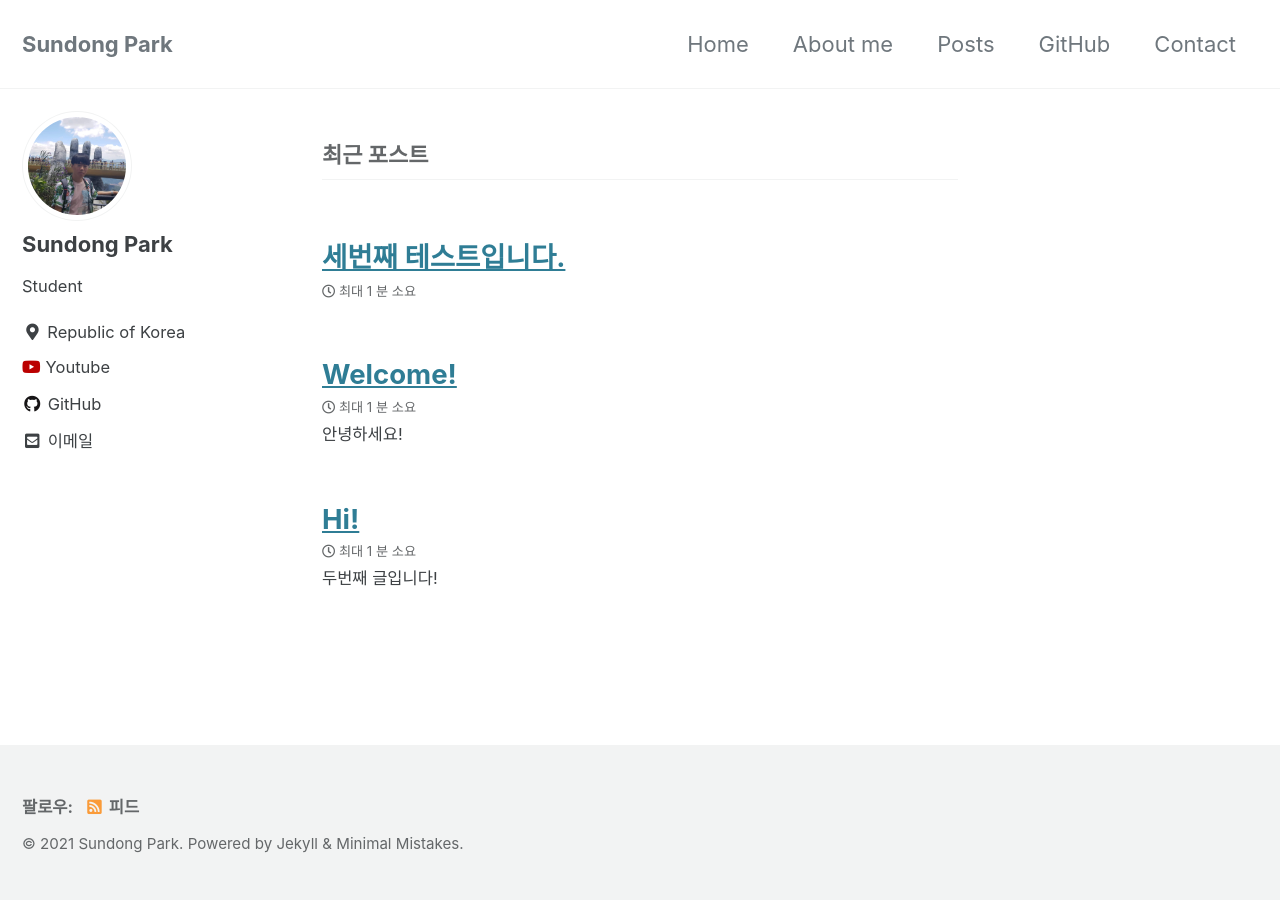
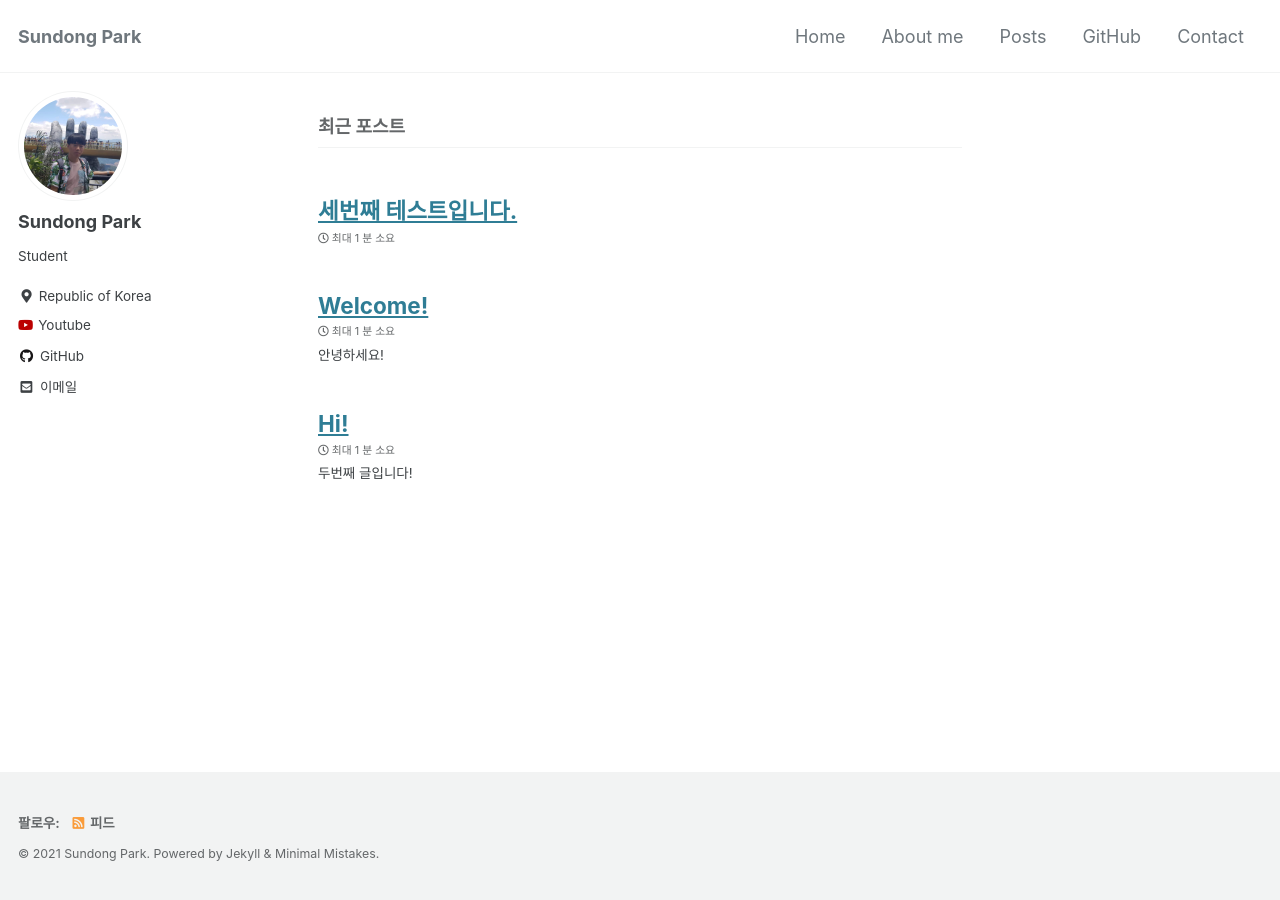
Before and after one commit to sundongpark/sundongpark.github.io, a Jekyll site: the page built from index.html, in a window 1280 px wide. Built offline with Jekyll 4.4.1, drawn with Linux system fonts in a browser that asks for light colours; cached includes are drawn as plain includes; the list of posts is cut into pages by our own code.

Commit message:
Update _reset.scss

```diff
--- a/_sass/minimal-mistakes/_reset.scss
+++ b/_sass/minimal-mistakes/_reset.scss
@@ -8,18 +8,18 @@ html {
   /* apply a natural box layout model to all elements */
   box-sizing: border-box;
   background-color: $background-color;
-  font-size: 16px;
+  font-size: 14px;
 
   @include breakpoint($medium) {
     font-size: 14px;
   }
 
   @include breakpoint($large) {
-    font-size: 20px;
+    font-size: 16px;
   }
 
   @include breakpoint($x-large) {
-    font-size: 22px;
+    font-size: 18px;
   }
 
   -webkit-text-size-adjust: 100%;
```
